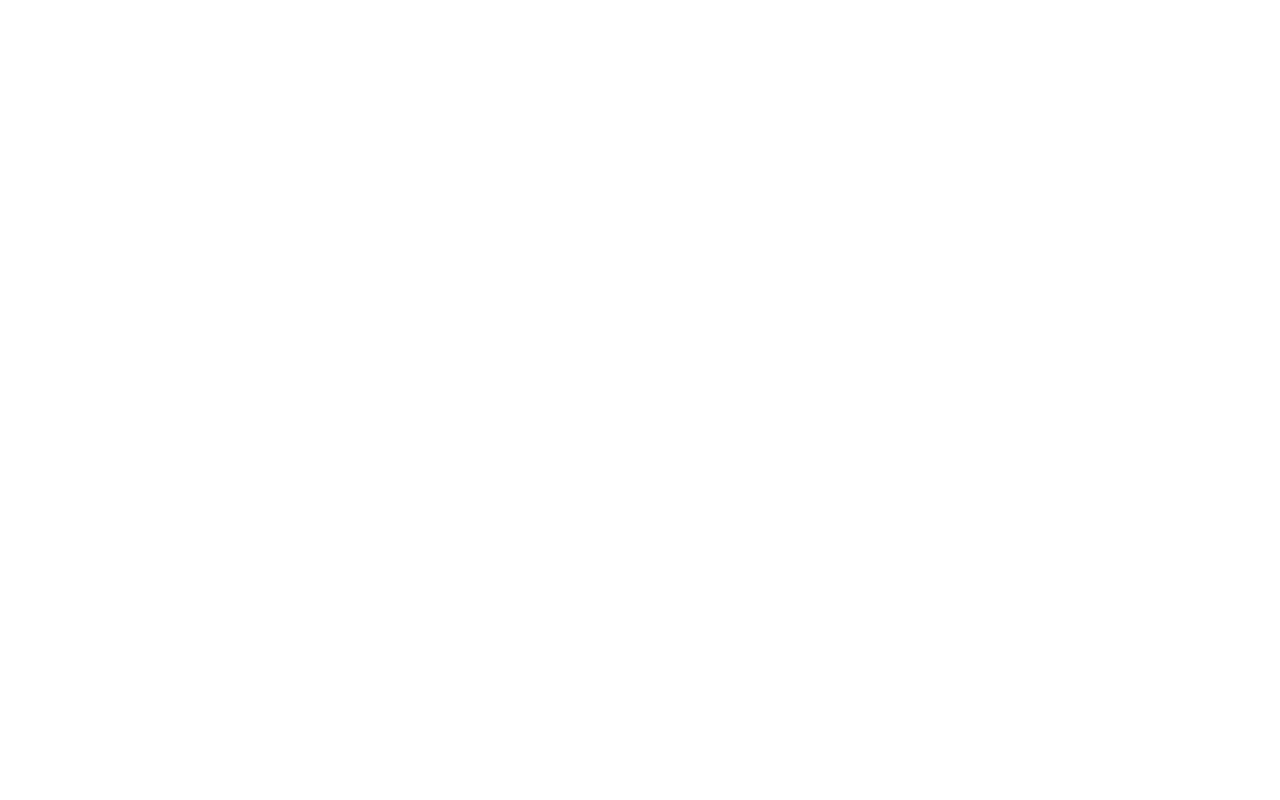
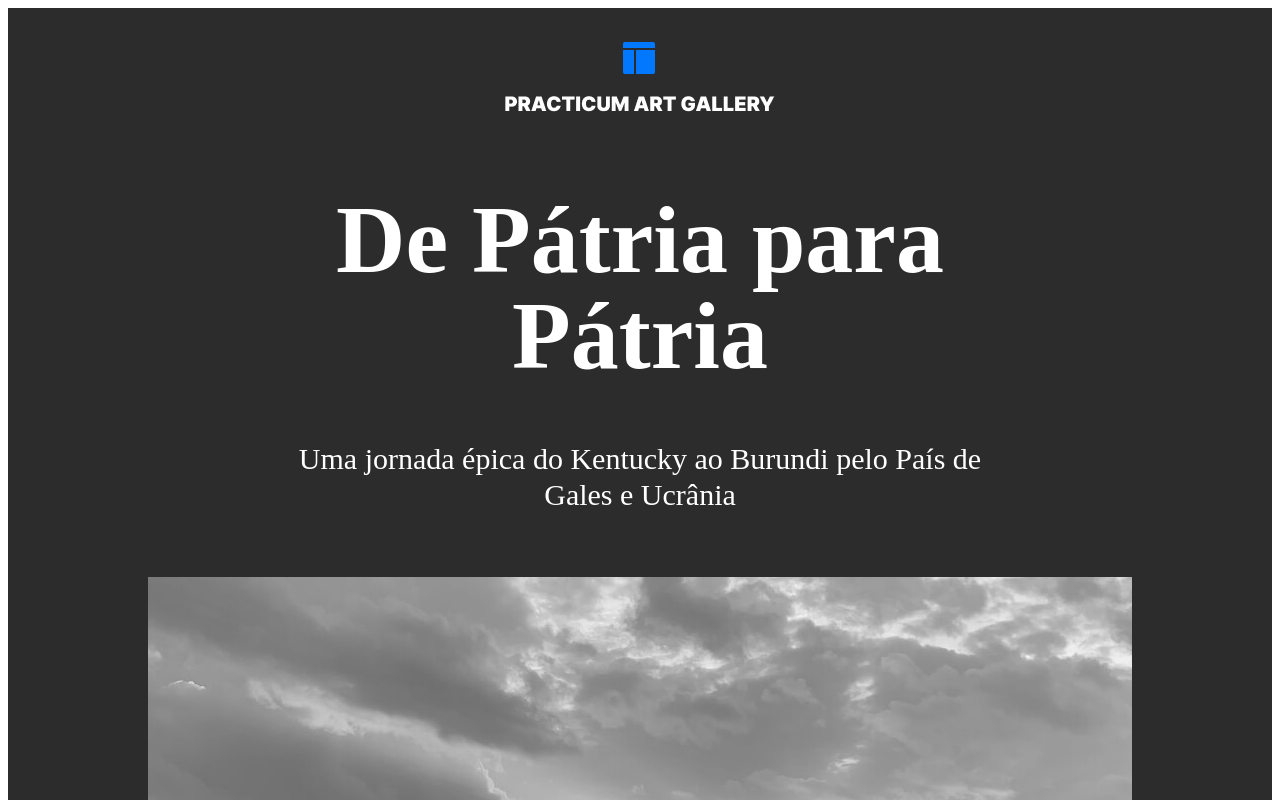
Before and after one commit to andriagiovana/web_project_3_ptbr, a plain HTML site: page index.html in a window 1280 px wide. Shown: the top 800 px of the page. Drawn offline with Linux system fonts and the light colour scheme.

Commit message:
Bloco lead adicionado

```diff
--- /dev/null
+++ b/blocks/lead.css
@@ -0,0 +1,38 @@
+.lead {
+    background-color: #2c2c2c;
+    display: flex;
+    color: #FFFFFF;
+    flex-direction: column;
+    align-items: center;
+    flex-wrap: wrap;
+    margin: 0;
+    max-width: 1280;
+}
+
+.lead__logo {
+    width: 270px;
+    height: 70px;
+    padding-top: 34px;
+}
+
+.lead__title {
+    font-size: 96px;
+    text-align: center;
+    line-height: 1;
+    width: 793px;
+    margin-bottom: 32px;
+}
+
+.lead__subtitle{
+    font-size: 30px;
+    line-height: 36px;
+    text-align: center;
+    width: 720px;
+    font-weight: normal;
+    margin-bottom: 64px;
+}
+
+.lead__image {
+    width: 984px;
+    height: 615px;
+}
--- a/index.css
+++ b/index.css
@@ -0,0 +1 @@
+@import url(./blocks/lead.css);
--- a/index.html
+++ b/index.html
@@ -7,3 +7,10 @@
     <link rel="stylesheet" href="./index.css">
     <title>De Pátria para Pátria</title>
 </head>
+<body>
+    <section class="lead">
+        <img class="lead__logo" src="./imagens/__logo.png">
+        <h1 class="lead__title">De Pátria para Pátria</h1>
+        <h2 class="lead__subtitle">Uma jornada épica do Kentucky ao Burundi pelo País de Gales e Ucrânia</h2>
+        <img class="lead__image" src="./imagens/kalegin-michail__image.jpg">
+    </section>
```
